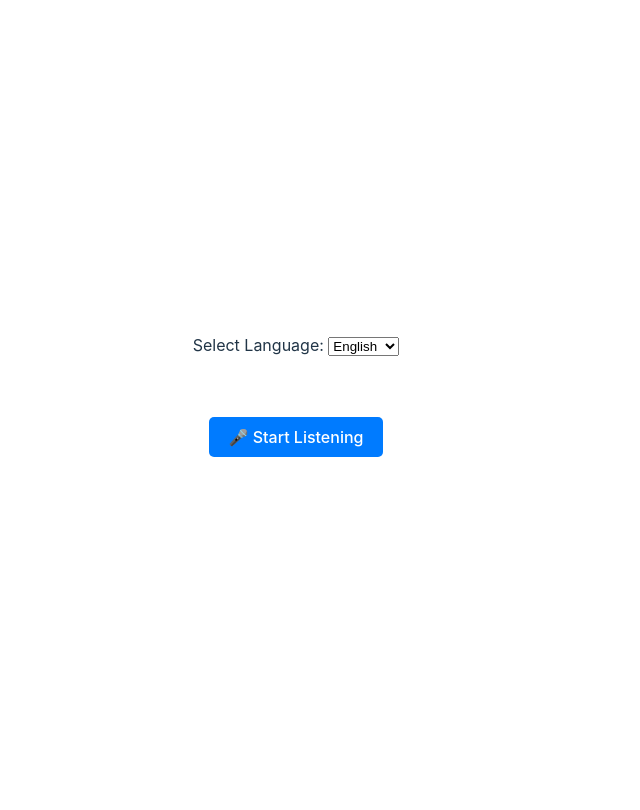
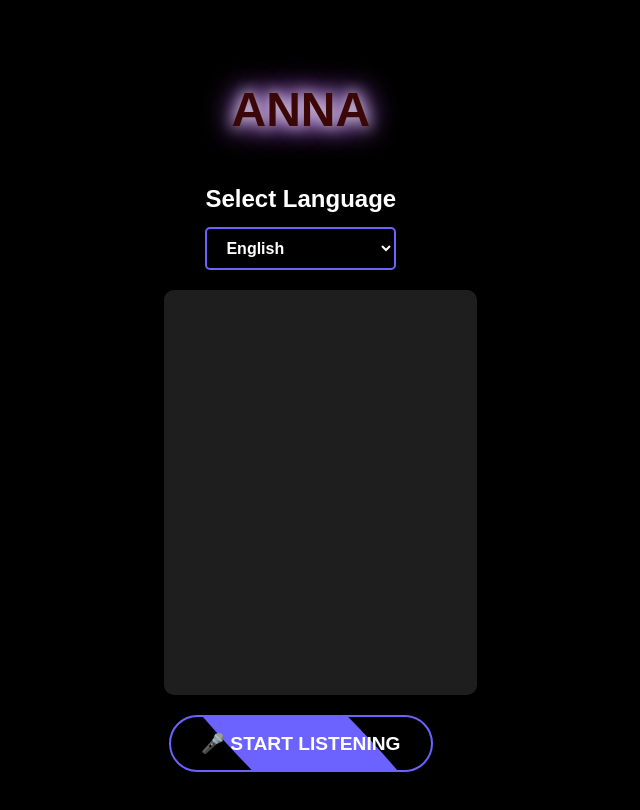
Before and after one commit to Mr-Faizan-Asim/ANNA--Your-Personal-Virtual-Assistant, a React (Vite) app: page / in a window 1280 px wide. Shown: the top 810 px of the page, without its empty margins (344-984 px from the left). Built offline with nearby package versions, Linux system fonts and the light colour scheme.

Commit message:
Voice Integration and User Interface

```diff
--- a/src/Components/BotComponent/BotComponent.css
+++ b/src/Components/BotComponent/BotComponent.css
@@ -1,37 +1,172 @@
-.wave-animation {
+/* General Styling */
+body {
+    margin: 0;
+    font-family: Arial, sans-serif;
+    background-color: black;
+    color: white;
+}
+
+/* Bot Component Styling */
+.bot-component {
     width: 100%;
-    height: 50px;
-    background: linear-gradient(90deg, #0af, #0fa, #f0a, #a0f);
-    background-size: 400% 100%;
-    animation: wave 3s infinite linear;
-    opacity: 0;
-    transition: opacity 0.3s;
-  }
+    max-width: 90%;
+    margin: 0 auto;
+    padding: 20px;
+    background-color: black;
+    color: white;
+    display: flex;
+    flex-direction: column;
+    justify-content: flex-start; /* Align items at the top */
+    height: 90vh;
+}
 
-  .wave-animation.active {
-    opacity: 1;
-  }
+/* Chat Box Styling */
+.chat-box {
+    background-color: #1e1e1e;
+    border-radius: 10px;
+    padding: 20px;
+    width: 100%;
+    max-width: 600px;
+    height: 60vh;
+    overflow-y: auto;
+    margin: auto;
+}
 
-  @keyframes wave {
+.user-message {
+    text-align: right;
+    color: #00ff00;
+    margin: 10px 0;
+}
+
+.bot-message {
+    text-align: left;
+    color: #ffffff;
+    margin: 10px 0;
+}
+
+.message-text {
+    margin-bottom: 5px;
+}
+
+.message-timestamp {
+    font-size: 0.8em;
+    color: #999;
+}
+
+.loading {
+    text-align: center;
+    font-size: 1.2em;
+    color: #6c63ff;
+    margin-top: 20px;
+}
+
+/* ANNA Title with Animation */
+.anna-title {
+    font-size: 3em;
+    font-weight: bold;
+    color: rgb(59, 6, 6);
+    margin-bottom: 20px; /* Add more space to the bottom */
+    animation: annaGlow 2s infinite ease-in-out;
+}
+
+@keyframes annaGlow {
     0% {
-      background-position: 0% 50%;
+        text-shadow: 0 0 10px #6c63ff, 0 0 20px #e1e1e1, 0 0 30px #6c63ff;
+    }
+    50% {
+        text-shadow: 0 0 20px #ffffff, 0 0 30px #ff6cfb, 0 0 40px #ff6cfb;
     }
     100% {
-      background-position: 100% 50%;
+        text-shadow: 0 0 10px #f2f2f2, 0 0 20px #6c63ff, 0 0 30px #6c63ff;
     }
-  }
+}
 
-  .voice-button {
-    background-color: #007bff;
-    color: #fff;
-    border: none;
-    padding: 10px 20px;
-    margin: 10px;
-    font-size: 16px;
+/* Language Selector Container */
+.language-selector {
+    display: flex;
+    flex-direction: column; /* Stack text and dropdown vertically */
+    align-items: center; /* Center align the items */
+    margin-bottom: 20px;
+    width: 100%;
+}
+
+/* Select Language Text Styling */
+.typing-effect {
+    font-size: 1.5em;
+    font-weight: bold;
+    color: white;
+    margin-bottom: 10px; /* Space between label and dropdown */
+}
+
+/* Dropdown Styling */
+.language-dropdown {
+    padding: 10px 15px;
+    font-size: 1em;
+    font-weight: bold;
+    border: 2px solid #6c63ff;
     border-radius: 5px;
+    background: black;
+    color: white;
+    outline: none;
     cursor: pointer;
-  }
+    transition: transform 0.3s ease, box-shadow 0.3s ease;
+    width: 100%; /* Ensure it fills container */
+    max-width: 300px; /* Limit max width */
+}
 
-  .voice-button:hover {
-    background-color: #0056b3;
-  }
+.language-dropdown:hover {
+    transform: scale(1.05);
+    box-shadow: 0 0 10px #6c63ff;
+}
+
+/* Voice Button Styling */
+.voice-button {
+    background-color: black;
+    color: white;
+    font-size: 1.2em;
+    font-weight: bold;
+    padding: 15px 30px;
+    border: 2px solid #6c63ff;
+    border-radius: 50px;
+    cursor: pointer;
+    position: relative;
+    overflow: hidden;
+    transition: background-color 0.3s ease, box-shadow 0.3s ease;
+    z-index: 1;
+    text-transform: uppercase;
+    margin-top: 20px;
+}
+
+.voice-button::before {
+    content: "";
+    position: absolute;
+    top: -50%;
+    left: -50%;
+    width: 200%;
+    height: 200%;
+    background: #6c63ff;
+    transition: all 0.5s ease;
+    z-index: -1;
+    border-radius: 50%;
+    transform: rotate(45deg);
+}
+
+.voice-button:hover::before {
+    top: 0;
+    left: 0;
+    width: 0;
+    height: 0;
+}
+
+.voice-button:hover {
+    background-color: #6c63ff;
+    box-shadow: 0 0 20px #6c63ff, 0 0 30px #ff6cfb;
+}
+
+.voice-button:focus {
+    outline: none;
+}
+
+.voice-button:active {
+    transform: scale(0.95);
+}
--- a/src/Components/BotComponent/BotComponent.jsx
+++ b/src/Components/BotComponent/BotComponent.jsx
@@ -1,40 +1,33 @@
-import React, { useState, useRef } from "react";
+import React, { useState, useEffect, useRef } from "react";
 import axios from "axios";
-import "./BotComponent.css"; // Add your styling for wave animations
+import "./BotComponent.css";
+import Waveform from "../WaveForm/Waveform.jsx";
 
 function BotComponent() {
   const [messages, setMessages] = useState([]);
   const [loading, setLoading] = useState(false);
   const [listening, setListening] = useState(false);
-  const [language, setLanguage] = useState("en-US"); // Default to English
+  const [language, setLanguage] = useState("en-US"); // Default language
 
   const controllerRef = useRef(null);
+  const recognitionRef = useRef(null);
 
-  // Web Speech API for Speech Recognition
+  useEffect(() => {
     const SpeechRecognition =
       window.SpeechRecognition || window.webkitSpeechRecognition;
+
+    if (!SpeechRecognition) {
+      console.error("Speech Recognition API not supported in this browser.");
+      return;
+    }
+
     const recognition = new SpeechRecognition();
-  recognition.continuous = false;
+    recognition.continuous = true; // Allow continuous listening
     recognition.interimResults = false;
     recognition.lang = language;
 
-  // Web Speech API for Speech Synthesis
-  const speak = (text, lang = "en-US") => {
-    window.speechSynthesis.cancel(); // Stop any ongoing speech
-
-    const speech = new SpeechSynthesisUtterance(text);
-    speech.lang = lang; // Speak in the detected language
-    speech.rate = 1;
-    speech.pitch = 1;
-    window.speechSynthesis.speak(speech);
-  };
-
-  const handleStartListening = () => {
-    setListening(true);
-    recognition.lang = language;
-
     recognition.onresult = (event) => {
-      const userMessage = event.results[0][0].transcript;
+      const userMessage = event.results[event.results.length - 1][0].transcript;
       const userMessageObj = {
         text: userMessage,
         sender: "user",
@@ -42,8 +35,8 @@ function BotComponent() {
       };
       setMessages((prevMessages) => [...prevMessages, userMessageObj]);
 
-      recognition.stop();
-      fetchBotResponse(userMessage); // Fetch bot response
+      recognition.stop(); // Stop recognition temporarily to process response
+      fetchBotResponse(userMessage); // Fetch response from the bot
     };
 
     recognition.onerror = (event) => {
@@ -52,15 +45,21 @@ function BotComponent() {
     };
 
     recognition.onend = () => {
+      // Do not restart automatically unless explicitly started by the user
       setListening(false);
     };
 
-    recognition.start();
-  };
+    recognitionRef.current = recognition;
+  }, [language]);
 
-  const handleStopListening = () => {
-    setListening(false);
-    recognition.stop();
+  const speak = (text, lang = "en-US") => {
+    window.speechSynthesis.cancel(); // Stop ongoing speech
+
+    const utterance = new SpeechSynthesisUtterance(text);
+    utterance.lang = lang;
+    utterance.rate = 1;
+    utterance.pitch = 1;
+    window.speechSynthesis.speak(utterance);
   };
 
   const fetchBotResponse = async (input) => {
@@ -68,29 +67,27 @@ function BotComponent() {
       controllerRef.current.abort();
     }
 
-    window.speechSynthesis.cancel();
-
     controllerRef.current = new AbortController();
     const signal = controllerRef.current.signal;
 
     setLoading(true);
+
     try {
-      const response = await axios({
-        url: "https://api.openai.com/v1/chat/completions", // OpenAI GPT-4 API Endpoint
-        method: "post",
-        headers: {
-          "Content-Type": "application/json",
-          Authorization: `Bearer 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`,
-        },
-        data: {
+      const response = await axios.post(
+        "https://api.openai.com/v1/chat/completions",
+        {
           model: "gpt-4",
           messages: [{ role: "user", content: input }],
         },
+        {
+          headers: {
+            Authorization: `Bearer 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`, // Replace with your actual GPT Premium // Replace with secure API key handling
+          },
           signal,
-      });
+        }
+      );
 
       const botMessage = response.data.choices[0].message.content;
-
       const botMessageObj = {
         text: botMessage,
         sender: "bot",
@@ -98,13 +95,9 @@ function BotComponent() {
       };
       setMessages((prevMessages) => [...prevMessages, botMessageObj]);
 
-      // Speak in the user-specified language
       speak(botMessage, language);
     } catch (error) {
-      if (axios.isCancel(error)) {
-        console.log("Request canceled due to new input");
-      } else {
-        console.error("Error fetching data:", error);
+      console.error("Error fetching bot response:", error);
       const errorMessage = {
         text: "Sorry, I couldn't retrieve the answer. Please try again.",
         sender: "bot",
@@ -112,16 +105,42 @@ function BotComponent() {
       };
       setMessages((prevMessages) => [...prevMessages, errorMessage]);
       speak(errorMessage.text, language);
+    } finally {
+      setLoading(false);
+      // Do not restart listening automatically
     }
-    }
-    setLoading(false);
+  };
+
+  const handleStartListening = () => {
+    // Cancel any ongoing speech synthesis
+    window.speechSynthesis.cancel();
+
+    // Start speech recognition
+    setListening(true);
+    recognitionRef.current.lang = language;
+    recognitionRef.current.start();
+  };
+
+  const handleStopListening = () => {
+    setListening(false);
+    recognitionRef.current.stop();
   };
 
   return (
     <div className="bot-component">
       <div className="language-selector">
-        <label>Select Language: </label>
+  <div className="dynamic-text">
+    <div className="anna-repeater">
+      <h1 className="anna-title">ANNA</h1>
+
+      {/* Add more ANNA if needed */}
+    </div>
+  </div>
+  <div
+  ><h3 className="typing-effect">Select Language</h3>
+
   <select
+    className="language-dropdown"
     value={language}
     onChange={(e) => setLanguage(e.target.value)}
   >
@@ -132,9 +151,11 @@ function BotComponent() {
     <option value="hi-IN">Hindi</option>
     <option value="ar-SA">Arabic</option>
     <option value="zh-CN">Chinese</option>
-          <option value="it-IT">Italian</option> {/* Added Italian */}
+    <option value="it-IT">Italian</option>
   </select>
   </div>
+</div>
+
 
       <div className="chat-box">
         {messages.map((message, index) => (
@@ -150,10 +171,8 @@ function BotComponent() {
         ))}
       </div>
 
-      {/* Wave animation */}
-      <div className={`wave-animation ${listening ? "active" : ""}`} />
+      {listening && <Waveform />}
 
-      {/* Voice control buttons */}
       <div className="voice-controls">
         {!listening ? (
           <button onClick={handleStartListening} className="voice-button">
@@ -165,6 +184,8 @@ function BotComponent() {
           </button>
         )}
       </div>
+
+      {loading && <div className="loading">Bot is thinking...</div>}
     </div>
   );
 }
--- /dev/null
+++ b/src/Components/WaveForm/Waveform.css
@@ -0,0 +1,38 @@
+/* Waveform.css */
+
+.wave-container {
+    display: flex;
+    justify-content: center;
+    align-items: center;
+    gap: 5px;
+    height: 50px;
+  }
+
+  .wave {
+    width: 5px;
+    height: 20px;
+    background-color: #4caf50;
+    animation: wave-animation 1s infinite ease-in-out;
+  }
+
+  .wave:nth-child(2) {
+    animation-delay: 0.2s;
+  }
+  .wave:nth-child(3) {
+    animation-delay: 0.4s;
+  }
+  .wave:nth-child(4) {
+    animation-delay: 0.6s;
+  }
+  .wave:nth-child(5) {
+    animation-delay: 0.8s;
+  }
+
+  @keyframes wave-animation {
+    0%, 100% {
+      height: 20px;
+    }
+    50% {
+      height: 50px;
+    }
+  }
--- /dev/null
+++ b/src/Components/WaveForm/Waveform.jsx
@@ -0,0 +1,16 @@
+import React from "react";
+import "./Waveform.css";
+
+const Waveform = () => {
+  return (
+    <div className="wave-container">
+      <div className="wave"></div>
+      <div className="wave"></div>
+      <div className="wave"></div>
+      <div className="wave"></div>
+      <div className="wave"></div>
+    </div>
+  );
+};
+
+export default Waveform;
```
Also changed, not shown: 1 other file (tests, documents, lock files or other folders). Lines whose indentation alone changed are shown as unchanged.
